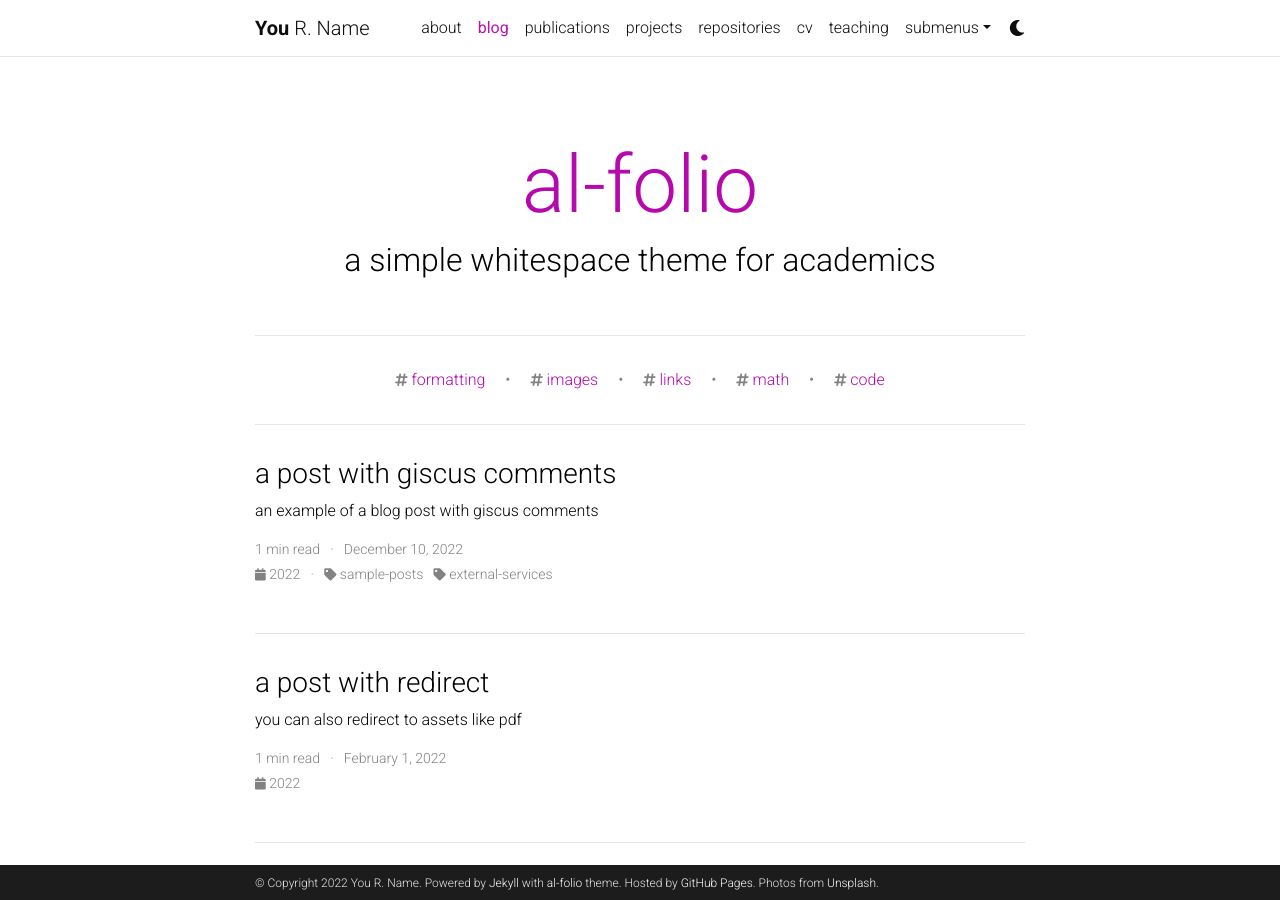
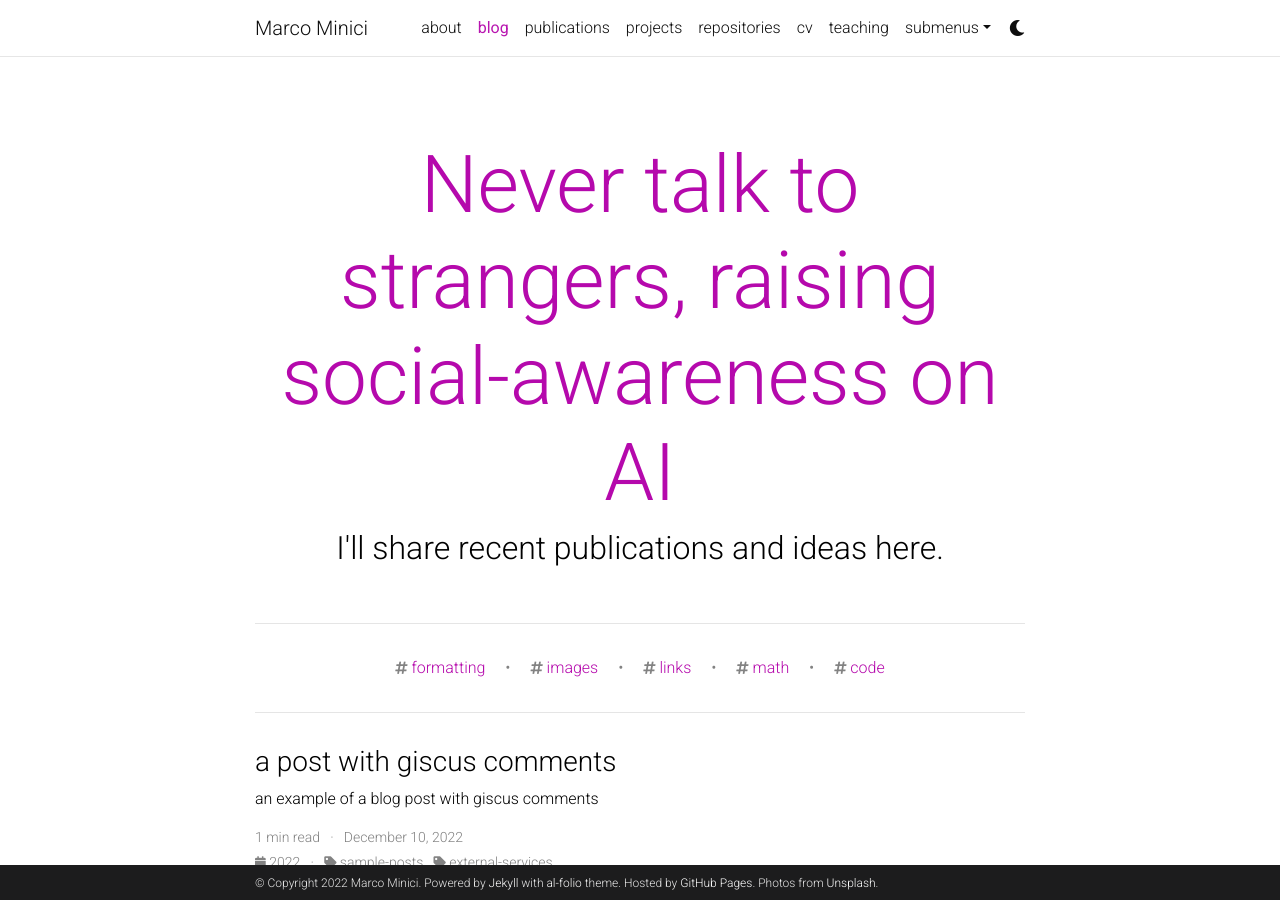
Before and after one commit to mminici/mminici.github.io, a Jekyll site: the page built from blog/index.html, in a window 1280 px wide and 900 px high. Built offline with Jekyll 4.4.1, drawn with Linux system fonts in a browser that asks for light colours; the list of posts is cut into pages by our own code; comment, search, counter and statistics services are not loaded; a style sheet for code colours, icons or effects is not loaded.

Commit message:
Update _config.yml

```diff
--- a/_config.yml
+++ b/_config.yml
@@ -2,13 +2,13 @@
 # Site settings
 # -----------------------------------------------------------------------------
 
-title: blank # the website title (if blank, full name will be used instead)
-first_name: You
-middle_name: R.
-last_name: Name
-email: you@example.com
+title: Marco Minici
+first_name: Marco
+middle_name:
+last_name: Minici
+email: marco.minici@icar.cnr.it
 description: > # the ">" symbol means to ignore newlines until "footer_text:"
-  A simple, whitespace theme for academics. Based on [*folio](https://github.com/bogoli/-folio) design.
+  Marco Minici personal homepage | responsible AI | social media | recommender systems
 footer_text: >
   Powered by <a href="https://jekyllrb.com/" target="_blank">Jekyll</a> with <a href="https://github.com/alshedivat/al-folio">al-folio</a> theme.
   Hosted by <a href="https://pages.github.com/" target="_blank">GitHub Pages</a>.
@@ -18,8 +18,8 @@ keywords: jekyll, jekyll-theme, academic-website, portfolio-website  # add your
 lang: en # the language of your site (for example: en, fr, cn, ru, etc.)
 icon: ⚛️  # the emoji used as the favicon (alternatively, provide image name in /assets/img/)
 
-url: https://alshedivat.github.io # the base hostname & protocol for your site
-baseurl: /al-folio # the subpath of your site, e.g. /blog/
+url:
+baseurl:
 last_updated: false # set to true if you want to display last updated in the footer
 impressum_path:  # set to path to include impressum link in the footer, use the same path as permalink in a page, helps to conform with EU GDPR
 
@@ -67,16 +67,16 @@ og_image: # The site-wide (default for all links) Open Graph preview image
 # Social integration
 # -----------------------------------------------------------------------------
 
-github_username: # your GitHub user name
+github_username: mminici# your GitHub user name
 gitlab_username: # your GitLab user name
-twitter_username: # your Twitter handle
+twitter_username: FractalZucky # your Twitter handle
 mastodon_username: # your mastodon instance+username in the format instance.tld/@username
-linkedin_username: # your LinkedIn user name
+linkedin_username: marco-minici-177125151 # your LinkedIn user name
 telegram_username: # your Telegram user name
-scholar_userid: # your Google Scholar ID
+scholar_userid: v-2peSwAAAAJ # your Google Scholar ID
 semanticscholar_id: # your Semantic Scholar ID
 whatsapp_number: # your WhatsApp number (full phone number in international format. Omit any zeroes, brackets, or dashes when adding the phone number in international format.)
-orcid_id: # your ORCID ID
+orcid_id: 0000-0002-9641-8916 # your ORCID ID
 medium_username: # your Medium username
 quora_username: # your Quora username
 publons_id: # your ID on Publons
@@ -85,7 +85,7 @@ blogger_url: # your blogger URL
 work_url: # work page URL
 keybase_username: # your keybase user name
 wikidata_id: # your wikidata id
-dblp_url: # your DBLP profile url
+dblp_url: https://dblp.org/pid/305/9106.html
 stackoverflow_id: # your stackoverflow id
 kaggle_id: # your kaggle id
 lastfm_id: # your lastfm id
@@ -103,7 +103,7 @@ contact_note: >
 # Analytics and search engine verification
 # -----------------------------------------------------------------------------
 
-google_analytics:  # your Goole Analytics measurement ID (format: G-XXXXXXXXXX)
+google_analytics: G-9JC8X6480K # your Goole Analytics measurement ID (format: G-XXXXXXXXXX)
 panelbear_analytics:  # panelbear analytics site ID (format: XXXXXXXXX)
 
 google_site_verification:  # your google-site-verification ID (Google Search Console)
@@ -113,9 +113,9 @@ bing_site_verification:  # out your bing-site-verification ID (Bing Webmaster)
 # Blog
 # -----------------------------------------------------------------------------
 
-blog_name: al-folio # blog_name will be displayed in your blog page
+blog_name: Never talk to strangers, raising social-awareness on AI
 blog_nav_title: blog # your blog must have a title for it to be displayed in the nav bar
-blog_description: a simple whitespace theme for academics
+blog_description: I'll share recent publications and ideas here.
 permalink: /blog/:year/:title/
 
 # Pagination
@@ -126,7 +126,7 @@ pagination:
 # Follow instructions on https://giscus.app/ to setup for your repo to fill out
 # the information below.
 giscus:
-  repo: alshedivat/al-folio      # <your-github-user-name>/<your-github-repo-name>
+  repo: mminici/mminici.github.io  # <your-github-user-name>/<your-github-repo-name>
   repo_id: MDEwOlJlcG9zaXRvcnk2MDAyNDM2NQ==
   category: Comments             # name of the category under which discussions will be created
   category_id: DIC_kwDOA5PmLc4CTBt6
@@ -139,7 +139,7 @@ giscus:
   lang: en
 
 # Disqus comments (DEPRECATED)
-disqus_shortname: al-folio # put your disqus shortname
+disqus_shortname: marco_minici
 # https://help.disqus.com/en/articles/1717111-what-s-a-shortname
 
 # External sources.
@@ -249,8 +249,8 @@ display_tags: ['formatting', 'images', 'links', 'math', 'code'] # this tags will
 
 scholar:
 
-  last_name: [Einstein]
-  first_name: [Albert, A.]
+  last_name: [Minici]
+  first_name: [Marco]
 
   style: apa
   locale: en
```
